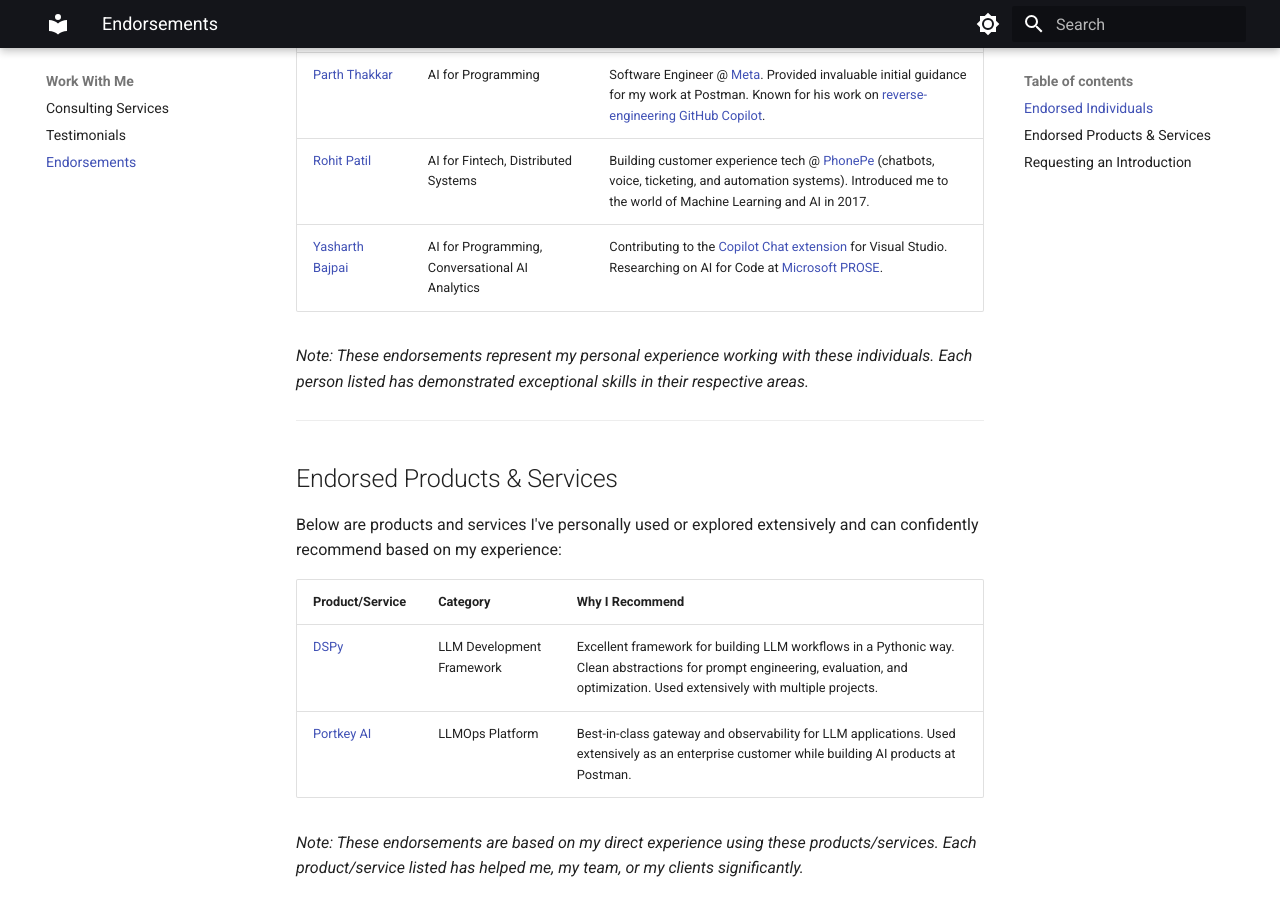
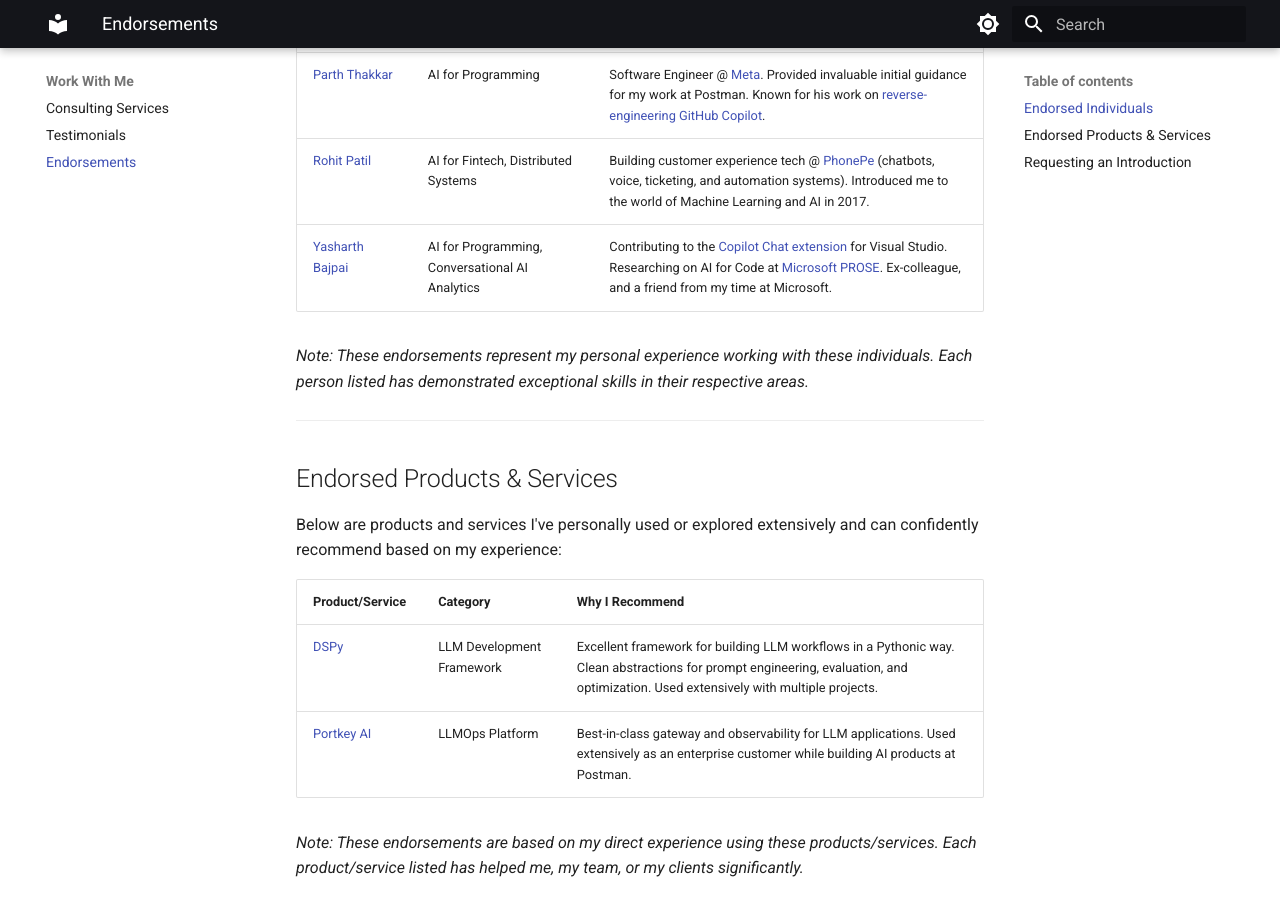
Before and after one commit to rajaswa/website, an MkDocs documentation site: the page built from docs/work-with-me/endorsements.md, in a window 1280 px wide and 900 px high, scrolled down 604 px. Built offline with MkDocs 1.6.1 and Material for MkDocs 9.7.7, drawn with Linux system fonts in a browser that asks for light colours.

Commit message:
fix: yasharth endorsement

```diff
--- a/docs/work-with-me/endorsements.md
+++ b/docs/work-with-me/endorsements.md
@@ -10,7 +10,7 @@
 | [Manasi Patwardhan](https://www.linkedin.com/in/manasi-patwardhan-25215019/) | AI for Programming, Neurosymbolic AI, Agentic AI | Senior Scientist @ [TCS Research](https://www.linkedin.com/company/tcs-research/posts/?feedView=all). Mentored me during my stint at TCS Research. Co-authored multiple research papers and a US patent with me. |
 | [Parth Thakkar](https://www.linkedin.com/in/thakkar-parth/) | AI for Programming | Software Engineer @ [Meta](https://www.linkedin.com/company/meta/posts/?feedView=all). Provided invaluable initial guidance for my work at Postman. Known for his work on [reverse-engineering GitHub Copilot](https://thakkarparth007.github.io/copilot-explorer). |
 | [Rohit Patil](https://www.linkedin.com/in/rohitrpatil/) | AI for Fintech, Distributed Systems | Building customer experience tech @ [PhonePe](https://www.linkedin.com/company/phonepe-internet/posts/?feedView=all) (chatbots, voice, ticketing, and automation systems). Introduced me to the world of Machine Learning and AI in 2017. |
-| [Yasharth Bajpai](https://www.linkedin.com/in/yasharth-bajpai/) | AI for Programming, Conversational AI Analytics | Contributing to the [Copilot Chat extension](https://learn.microsoft.com/en-us/visualstudio/ide/visual-studio-github-copilot-chat?view=vs-2022) for Visual Studio. Researching on AI for Code at [Microsoft PROSE](https://www.microsoft.com/en-us/research/group/prose/). |
+| [Yasharth Bajpai](https://www.linkedin.com/in/yasharth-bajpai/) | AI for Programming, Conversational AI Analytics | Contributing to the [Copilot Chat extension](https://learn.microsoft.com/en-us/visualstudio/ide/visual-studio-github-copilot-chat?view=vs-2022) for Visual Studio. Researching on AI for Code at [Microsoft PROSE](https://www.microsoft.com/en-us/research/group/prose/). Ex-colleague, and a friend from my time at Microsoft. |
 
 *Note: These endorsements represent my personal experience working with these individuals. Each person listed has demonstrated exceptional skills in their respective areas.*
 
```
